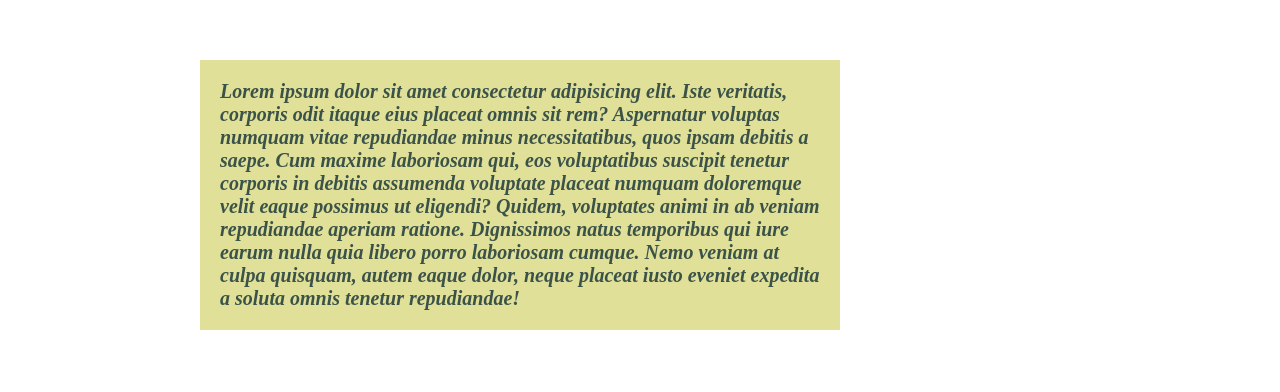
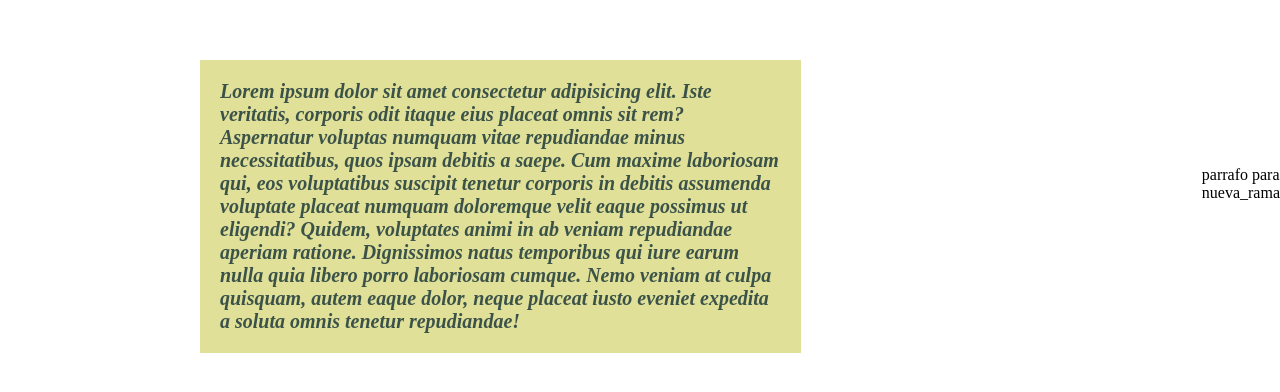
Before and after one commit to luciabustos/repositorio_desarrolloweb, a plain HTML site: page index.html in a window 1280 px wide. Shown: the part 2268-2660 px from the top of the page. Drawn offline with nearby package versions, Linux system fonts and the light colour scheme.

Commit message:
parrafo para nueva_rama

```diff
--- a/index.html
+++ b/index.html
@@ -46,7 +46,7 @@
     Cum maxime laboriosam qui, eos voluptatibus suscipit tenetur corporis in debitis assumenda voluptate placeat numquam doloremque velit eaque possimus ut eligendi? Quidem, voluptates animi in ab veniam repudiandae aperiam ratione.
     Dignissimos natus temporibus qui iure earum nulla quia libero porro laboriosam cumque. Nemo veniam at culpa quisquam, autem eaque dolor, neque placeat iusto eveniet expedita a soluta omnis tenetur repudiandae!</p></div>
     <div><iframe class="iframe animate__animated animate__fadeInDown" width="560" height="315" src="https://www.youtube.com/embed/tJPFPwIdmww" title="YouTube video player" frameborder="0" allow="accelerometer; autoplay; clipboard-write; encrypted-media; gyroscope; picture-in-picture" allowfullscreen></iframe></div></nav>
-</div>
+<p>parrafo para nueva_rama</p></div>
 </main>
 
 
@@ -61,6 +61,7 @@
 
 
 
+
 </div>
 </body>
 </html>
```
